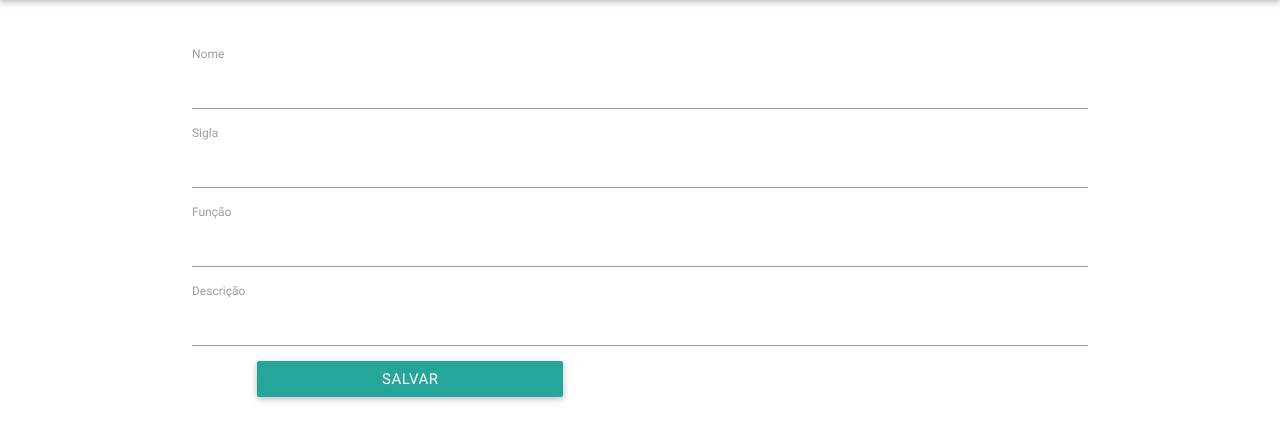
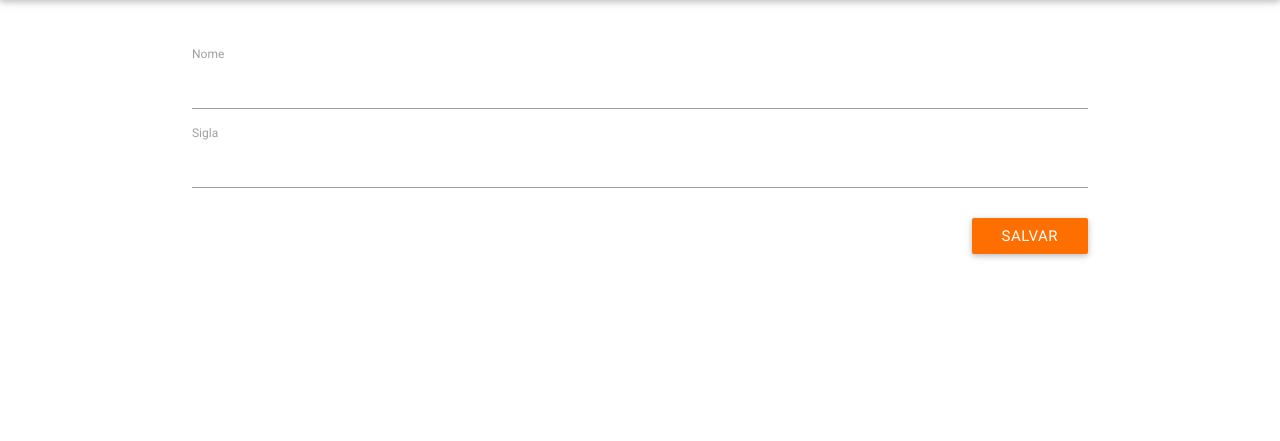
Before and after one commit to felipefo/gde, a Django app: template app/templates/editarSetor.html in a window 1280 px wide. Shown: the part 64-505 px from the top of the page. Run offline with Django 3.2, Linux system fonts and the light colour scheme; the template is opened without the code that fills it, so the values that code supplies are empty; the visitor is signed in with stand-in values (Sample User, id 1).

Commit message:
Adequação do formalário de edição e cadastro de setor.

```diff
--- a/app/templates/editarSetor.html
+++ b/app/templates/editarSetor.html
@@ -9,23 +9,19 @@
                 {% csrf_token %}
 
                 <br/><br/>
-                <table class="table">
+
 
                     <label for="nome">Nome</label>
                     <input type="text" id="nome" class="validate" name="nome" value="{{setor.nome}}">
                     <label for="nome">Sigla</label>
                     <input type="text" id="sigla" class="validate" name="sigla" value="{{setor.sigla}}">
-                    <label for="nome">Função</label>
-                    <input type="text" id="funcao" class="validate" name="funcao" value="{{setor.funcao}}">
-                    <label for="nome">Descrição</label>
-                    <input type="text" id="descricao" class="validate" name="descricao" value="{{setor.descricao}}">
 
-                   <div class="row">
-                        <input type="submit" value="Salvar" class="btn btn-primary col s4 offset-s1"/>
+
+                   <div class="input-field col s12">
+                        <button class="btn right amber darken-4" type="submit">Salvar</button>
                         <input type="hidden" name="next" value="/setores_list" />
                     </div>
 
-                </table>
             </form>
         </div>
     </div>
--- a/app/templates/setores_list.html
+++ b/app/templates/setores_list.html
@@ -34,7 +34,7 @@
                         {% endfor %}
                     </tbody>
                 </table>
-                <a href="{% url 'app.views.setor' %}" class="cadastrar btn-floating btn-large waves-effect waves-light amber darken-4 right">+
+                <a href="{% url 'app.views.setor' %}" class="cadastrar btn-floating btn-large waves-effect waves-light amber darken-4 right">
                     <i class="material-icons right">add</i>
                 </a>
 
--- a/app/views.py
+++ b/app/views.py
@@ -93,8 +93,7 @@ def setor(request):
         nome = request.POST.get('nome',None)
         sigla = request.POST.get('sigla',None)
         funcao = request.POST.get('funcao',None)
-        descricao = request.POST.get('descricao',None)
-        setor = Setor.objects.create(nome=nome, sigla=sigla, funcao=funcao, descricao=descricao)
+        setor = Setor.objects.create(nome=nome, sigla=sigla, funcao=funcao)
         setor.save()
         return HttpResponseRedirect(request.POST.get('next'))
     return render(request, 'cadastro_setor.html', {})
@@ -113,11 +112,9 @@ def setor_edit(request, pk):
         nome = request.POST.get('nome', None)
         sigla = request.POST.get('sigla', None)
         funcao = request.POST.get('funcao', None)
-        descricao = request.POST.get('descricao', None)
         setor.nome = nome
         setor.sigla=sigla
         setor.funcao=funcao
-        setor.descricao=descricao
         setor.save()
         return HttpResponseRedirect(request.POST.get('next'))
     return render(request, 'editarSetor.html', {'setor': setor})
```
Also changed, not shown: app/models.py (+8 -6 lines), app/templates/cadastro_setor.html (+3 -6 lines).
